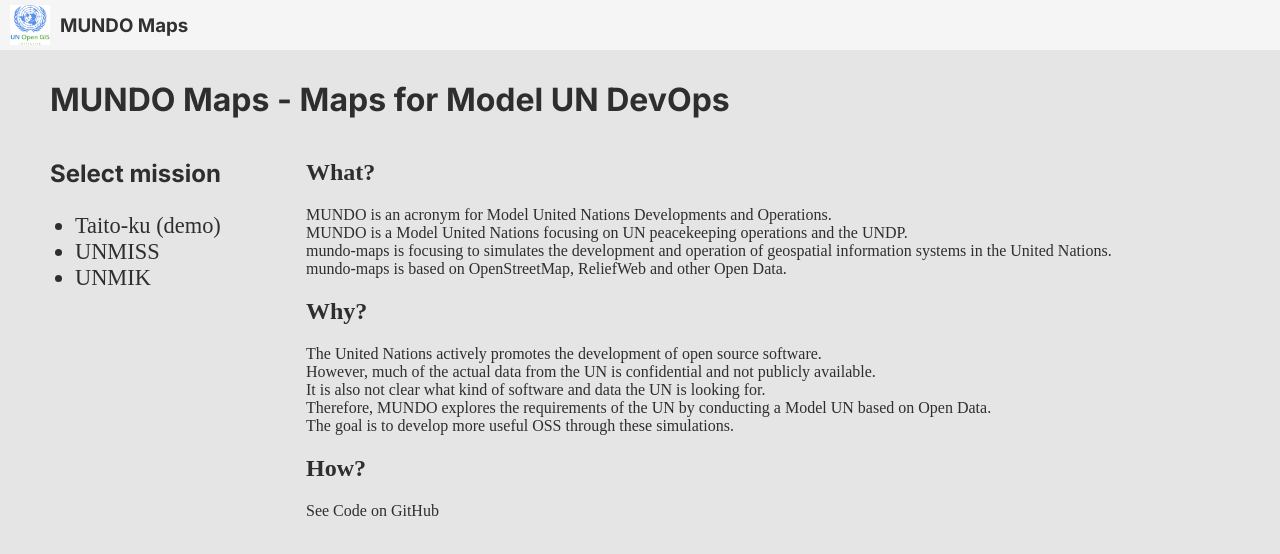
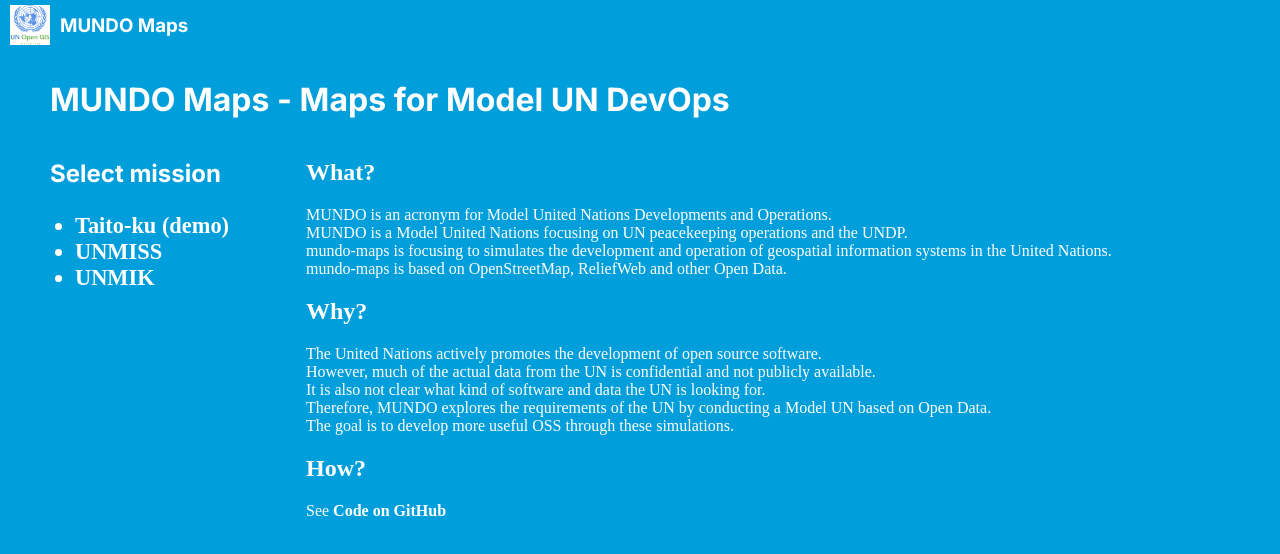
Before and after one commit to yuiseki/mundo-maps, a Next.js app: page / in a window 1280 px wide. Shown: the top 554 px of the page. Built offline with nearby package versions, Linux system fonts and the light colour scheme.

Commit message:
Use United Nations Blue (UN Blue) Brand Color

```diff
--- a/src/components/MapHeader.tsx
+++ b/src/components/MapHeader.tsx
@@ -107,7 +107,7 @@
         </Link>
       </div>
       <div className={styles.titleWrap}>
-        <h3 className={inter.className}>
+        <h3 className={`${inter.className} ${styles.title}`}>
           {missionName ? (
             <span>{missionName}</span>
           ) : (
--- a/src/styles/MapHeader.module.css
+++ b/src/styles/MapHeader.module.css
@@ -10,7 +10,7 @@
   max-width: 100%;
   overflow-x: auto;
   overflow-y: hidden;
-  background-color: rgba(255, 255, 255, 0.6);
+  background-color: rgba(0, 158, 219, 1);
   backdrop-filter: blur(4px);
   z-index: 10000;
   font-family: "sans-serif, emoji";
--- a/src/styles/globals.css
+++ b/src/styles/globals.css
@@ -86,8 +86,8 @@
 }
 
 body {
-  color: rgba(var(--foreground-rgba));
-  background-color: rgba(0, 0, 0, 0.1);
+  color: white;
+  background-color: rgba(0, 158, 219);
   backdrop-filter: blue(2px);
 }
 
@@ -96,8 +96,13 @@
 }
 
 a {
-  color: rgba(var(--foreground-rgba));
+  color: white;
+  font-weight: bold;
   text-decoration: none;
+}
+
+h3 a {
+  color: inherit;
 }
 
 @font-face {
```
